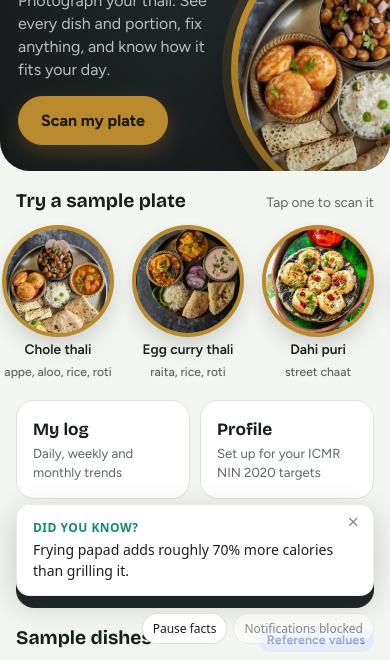
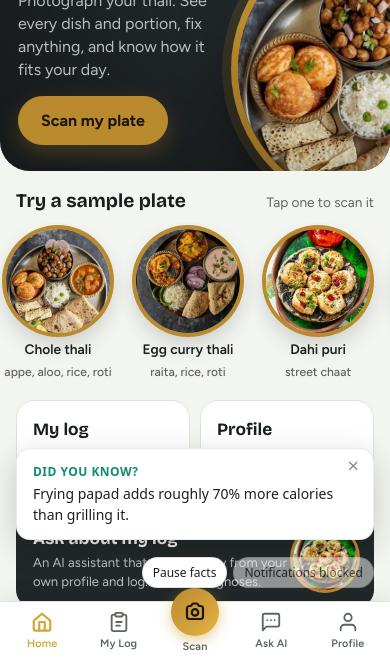
Before and after one commit to Arnab-iitkgp/thaliheal, a website: page public/index.html in a window 390 px wide. Shown: the part 184-844 px from the top of the page. Drawn offline with Linux system fonts and the light colour scheme; no server answers.

```diff
--- a/public/css/components.css
+++ b/public/css/components.css
@@ -114,3 +114,35 @@ input[type=range]{width:100%;accent-color:var(--accent);height:32px}
 .form label{display:grid;gap:4px;font-size:.88rem;font-weight:600;min-width:0}
 .form input,.form select,.form textarea{border:1px solid var(--line);border-radius:10px;padding:10px;background:var(--bg);font-weight:400;min-width:0;max-width:100%}
 .form .two{display:grid;grid-template-columns:minmax(0,1fr) minmax(0,1fr);gap:10px}
+
+/* ============ Mobile Bottom Navigation Bar ============ */
+.bottom-bar{position:fixed;left:0;right:0;bottom:0;z-index:25;background:var(--surface);border-top:1px solid var(--line);box-shadow:0 -4px 20px rgba(0,0,0,.08);padding-bottom:env(safe-area-inset-bottom)}
+.bottom-bar-in{max-width:560px;margin:0 auto;display:flex;align-items:center;justify-content:space-around;height:58px;padding:0 4px}
+.bnav-item{flex:1;display:flex;flex-direction:column;align-items:center;justify-content:center;text-decoration:none;color:var(--muted);gap:3px;padding:4px 0;transition:color .15s ease,transform .1s ease;-webkit-tap-highlight-color:transparent}
+.bnav-item:active{transform:scale(.95)}
+.bnav-icon{width:22px;height:22px;stroke:currentColor;transition:stroke .15s ease}
+.bnav-label{font-size:.68rem;font-weight:600;letter-spacing:.01em}
+.bnav-item[aria-current="page"]{color:var(--brass-light,#d4a737)}
+.bnav-item[aria-current="page"] .bnav-icon{stroke-width:2.4}
+
+/* Center Hero Scan Button (YouTube / Instagram Style) */
+.bnav-hero{position:relative;top:-10px}
+.bnav-hero-btn{width:48px;height:48px;border-radius:50%;background:linear-gradient(135deg,var(--brass,#c69214),#e2b343);color:#1b1608;display:flex;align-items:center;justify-content:center;box-shadow:0 4px 14px rgba(198,146,20,.45);transition:transform .15s ease,box-shadow .15s ease}
+.bnav-hero-btn svg{width:24px;height:24px;stroke:#1b1608}
+.bnav-hero:active .bnav-hero-btn{transform:scale(.92)}
+.bnav-hero[aria-current="page"] .bnav-hero-btn{box-shadow:0 0 0 3px var(--surface),0 4px 18px rgba(198,146,20,.65)}
+.bnav-hero[aria-current="page"] .bnav-label{color:var(--brass-light,#d4a737);font-weight:700}
+
+/* Mobile Layout Adjustments for Bottom Bar */
+@media (max-width:899px){
+  body{padding-bottom:calc(76px + env(safe-area-inset-bottom))}
+  body.has-total{padding-bottom:calc(230px + env(safe-area-inset-bottom))}
+  .total{bottom:calc(58px + env(safe-area-inset-bottom)) !important;padding:10px 16px 12px !important;z-index:10 !important}
+  .ff-pill{bottom:calc(72px + env(safe-area-inset-bottom)) !important}
+  .ff-card{bottom:calc(120px + env(safe-area-inset-bottom)) !important}
+}
+
+/* Hide on Desktop where top sitebar is visible */
+@media (min-width:900px){
+  .bottom-bar{display:none}
+}
--- a/public/index.html
+++ b/public/index.html
@@ -270,6 +270,54 @@
 
 </main>
 
+<!-- ============ BOTTOM NAV BAR (Mobile & Tablet) ============ -->
+<nav class="bottom-bar" aria-label="Bottom Navigation">
+  <div class="bottom-bar-in">
+    <a href="#home" class="bnav-item" data-nav="home">
+      <svg class="bnav-icon" viewBox="0 0 24 24" fill="none" stroke="currentColor" stroke-width="2" stroke-linecap="round" stroke-linejoin="round" aria-hidden="true">
+        <path d="M3 10.5L12 3l9 7.5V20a1.5 1.5 0 0 1-1.5 1.5H4.5A1.5 1.5 0 0 1 3 20v-9.5z"/>
+        <path d="M9 21V12h6v9"/>
+      </svg>
+      <span class="bnav-label">Home</span>
+    </a>
+
+    <a href="#track" class="bnav-item" data-nav="track">
+      <svg class="bnav-icon" viewBox="0 0 24 24" fill="none" stroke="currentColor" stroke-width="2" stroke-linecap="round" stroke-linejoin="round" aria-hidden="true">
+        <path d="M16 4h2a2 2 0 0 1 2 2v14a2 2 0 0 1-2 2H6a2 2 0 0 1-2-2V6a2 2 0 0 1 2-2h2"/>
+        <rect x="8" y="2" width="8" height="4" rx="1" ry="1"/>
+        <path d="M9 12h6M9 16h4"/>
+      </svg>
+      <span class="bnav-label">My Log</span>
+    </a>
+
+    <a href="#scan" class="bnav-item bnav-hero" data-nav="scan" aria-label="Scan food">
+      <div class="bnav-hero-btn">
+        <svg viewBox="0 0 24 24" fill="none" stroke="currentColor" stroke-width="2.2" stroke-linecap="round" stroke-linejoin="round" aria-hidden="true">
+          <path d="M4 8.5A2.5 2.5 0 0 1 6.5 6h1.6l1.2-1.8c.3-.4.7-.7 1.2-.7h3c.5 0 .9.3 1.2.7L15.9 6h1.6A2.5 2.5 0 0 1 20 8.5v8a2.5 2.5 0 0 1-2.5 2.5h-11A2.5 2.5 0 0 1 4 16.5z"/>
+          <circle cx="12" cy="12.4" r="3.2"/>
+        </svg>
+      </div>
+      <span class="bnav-label">Scan</span>
+    </a>
+
+    <a href="#ask" class="bnav-item ai-only" data-nav="ask">
+      <svg class="bnav-icon" viewBox="0 0 24 24" fill="none" stroke="currentColor" stroke-width="2" stroke-linecap="round" stroke-linejoin="round" aria-hidden="true">
+        <path d="M21 15a2 2 0 0 1-2 2H7l-4 4V5a2 2 0 0 1 2-2h14a2 2 0 0 1 2 2z"/>
+        <path d="M8 10h.01M12 10h.01M16 10h.01"/>
+      </svg>
+      <span class="bnav-label">Ask AI</span>
+    </a>
+
+    <a href="#profile" class="bnav-item" data-nav="profile">
+      <svg class="bnav-icon" viewBox="0 0 24 24" fill="none" stroke="currentColor" stroke-width="2" stroke-linecap="round" stroke-linejoin="round" aria-hidden="true">
+        <path d="M20 21v-2a4 4 0 0 0-4-4H8a4 4 0 0 0-4 4v2"/>
+        <circle cx="12" cy="7" r="4"/>
+      </svg>
+      <span class="bnav-label">Profile</span>
+    </a>
+  </div>
+</nav>
+
 <!-- ============ LIVE CAMERA (scan) ============ -->
 <div class="cam" id="camSheet" role="dialog" aria-modal="true" aria-label="Camera" hidden>
   <video id="camVideo" playsinline muted autoplay></video>
--- a/public/sw.js
+++ b/public/sw.js
@@ -11,7 +11,7 @@
    - VERSION changes whenever a shell file changes, so a new deploy installs a new worker. The page then offers
      "Refresh" and the old shell cache is deleted. */
 "use strict";
-const VERSION = "ecf913956923";
+const VERSION = "68e752aa019d";
 const SHELL = [
   "/index.html",
   "/offline.html",
```
